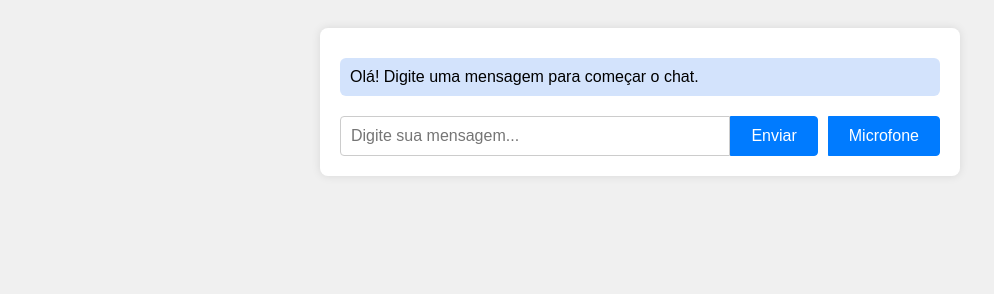
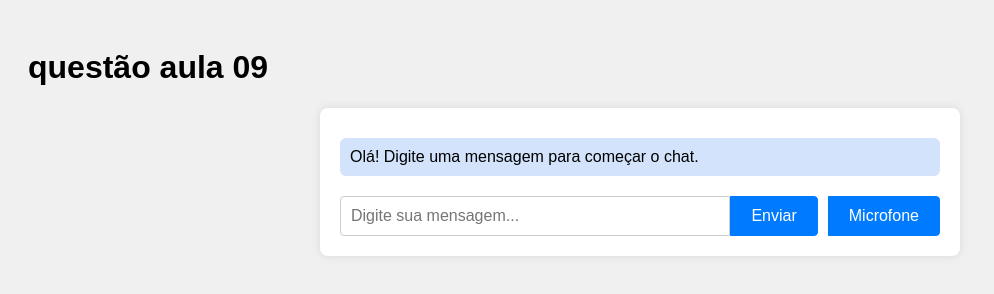
Before and after one commit to braian1601/aula9, a plain HTML site: page index.html in a window 1280 px wide. Shown: the whole page, without its empty margins (0-994 px from the left). Drawn offline with Linux system fonts and the light colour scheme.

Commit message:
Update index.html

```diff
--- a/index.html
+++ b/index.html
@@ -71,7 +71,7 @@
 </style>
 </head>
 <body>
-
+<h1>questão aula 09</h1>
 <div class="chat-container">
     <div class="chat-message user-message">
         Olá! Digite uma mensagem para começar o chat.
```
